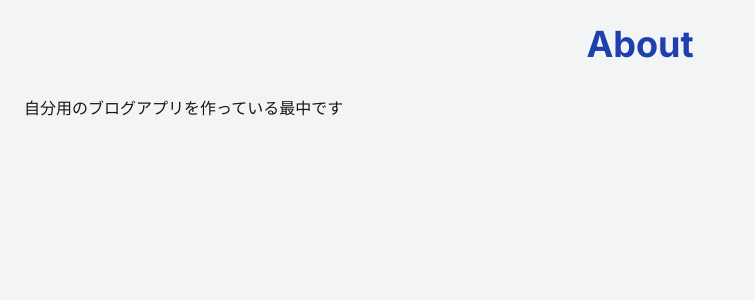
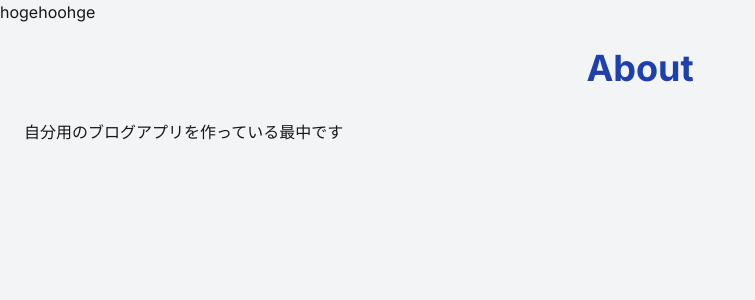
Before and after one commit to yamadatarousan/blog-app, a Next.js app in the folder frontend/: page /about in a window 1280 px wide. Shown: the top 300 px of the page, without its empty margins (0-755 px from the left). Built offline with nearby package versions, Linux system fonts and the light colour scheme.

Commit message:
Navbarをレイアウト

```diff
--- a/frontend/app/layout.tsx
+++ b/frontend/app/layout.tsx
@@ -1,6 +1,7 @@
 import './globals.css';
 import type { Metadata } from 'next';
 import { ReactNode } from 'react';
+import Navbar from '@/component/Navbar';
 
 export const metadata: Metadata = {
   title: 'Blog Frontend',
@@ -16,7 +17,10 @@ export default function RootLayout({ children }: { children: ReactNode }) {
           rel="stylesheet"
         />
       </head>
-      <body className="font-sans bg-gray-100">{children}</body>
+      <body className="font-sans bg-gray-100">
+        <Navbar />
+        {children}
+      </body>
     </html>
   );
 }
--- /dev/null
+++ b/frontend/component/Navbar.tsx
@@ -0,0 +1,21 @@
+'use client'; // Next.js App Routerではクライアントコンポーネントとして指定
+import Link from 'next/link';
+import { usePathname } from 'next/navigation';
+import { useState } from 'react';
+
+const Navbar: React.FC = () => {
+    const pathname = usePathname(); // 現在のURLパスを取得
+    const [isMenuOpen, setIsMenuOpen] = useState(false); // モバイルメニューの開閉状態
+
+    // ナビゲーションアイテムの定義
+    const navItems = [
+        { name: 'Posts', href: '/posts' },
+        { name: 'About', href: '/about' },
+    ];
+
+    return (
+        <div>hogehoohge</div>
+    )
+}
+
+export default Navbar;
```
